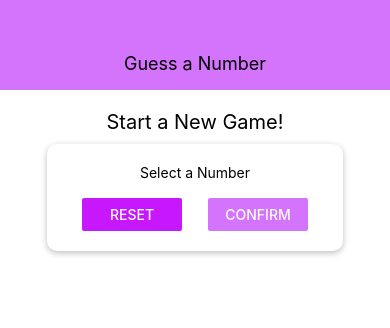
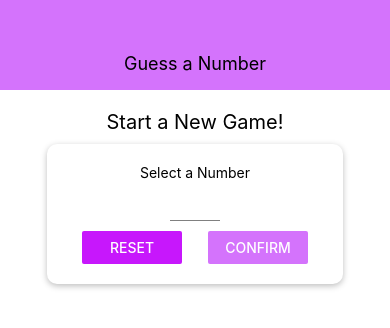
Before and after one commit to faustlarsen/react-native-guess-number, a React Native app: screen / in a window 390 px wide. Shown: the top 328 px of the page. Built offline with nearby package versions, Linux system fonts and the light colour scheme.

Commit message:
add input componet with styles

```diff
--- /dev/null
+++ b/components/Input.js
@@ -0,0 +1,17 @@
+import React from 'react';
+import { TextInput, StyleSheet } from 'react-native';
+
+const Input = props => {
+  return <TextInput {...props} style={{...styles.input, ...props.style }} />;
+};
+
+const styles = StyleSheet.create({
+  input: {
+    height: 30,
+    borderBottomColor: 'grey',
+    borderBottomWidth: 1,
+    marginVertical: 10,
+  }
+});
+
+export default Input;
--- a/screens/StartGameScreen.js
+++ b/screens/StartGameScreen.js
@@ -1,6 +1,6 @@
 import React from 'react';
-import { View, Text, StyleSheet, TextInput, Button } from 'react-native';
-
+import { View, Text, StyleSheet, Button } from 'react-native';
+import Input from  '../components/Input';
 import Card from '../components/Card';
 import Colors from '../constants/colors';
 
@@ -10,7 +10,7 @@
       <Text style={styles.title}>Start a New Game!</Text>
       <Card style={styles.inputContainer}>
         <Text>Select a Number</Text>
-        <TextInput />
+        <Input style={styles.input}/>
         <View style={styles.buttonContainer}>
           <View style={styles.button}>
             <Button title="Reset" onPress={() => {}} color={Colors.accent} />
@@ -47,6 +47,10 @@
   },
   button: {
     width: 100
+  },
+  input: {
+    width: 50,
+    textAlign: 'center',
   }
 });
 
```
